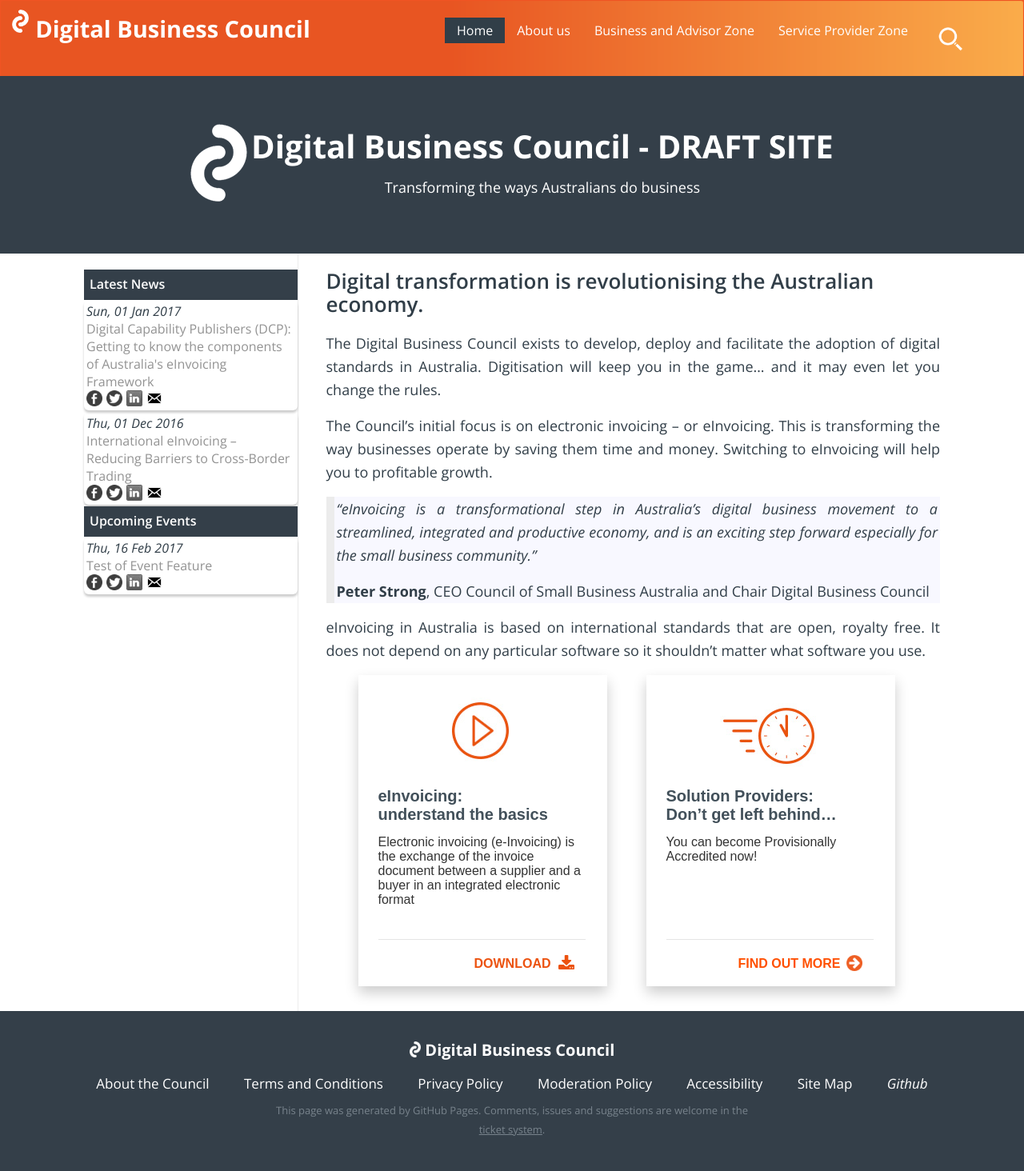
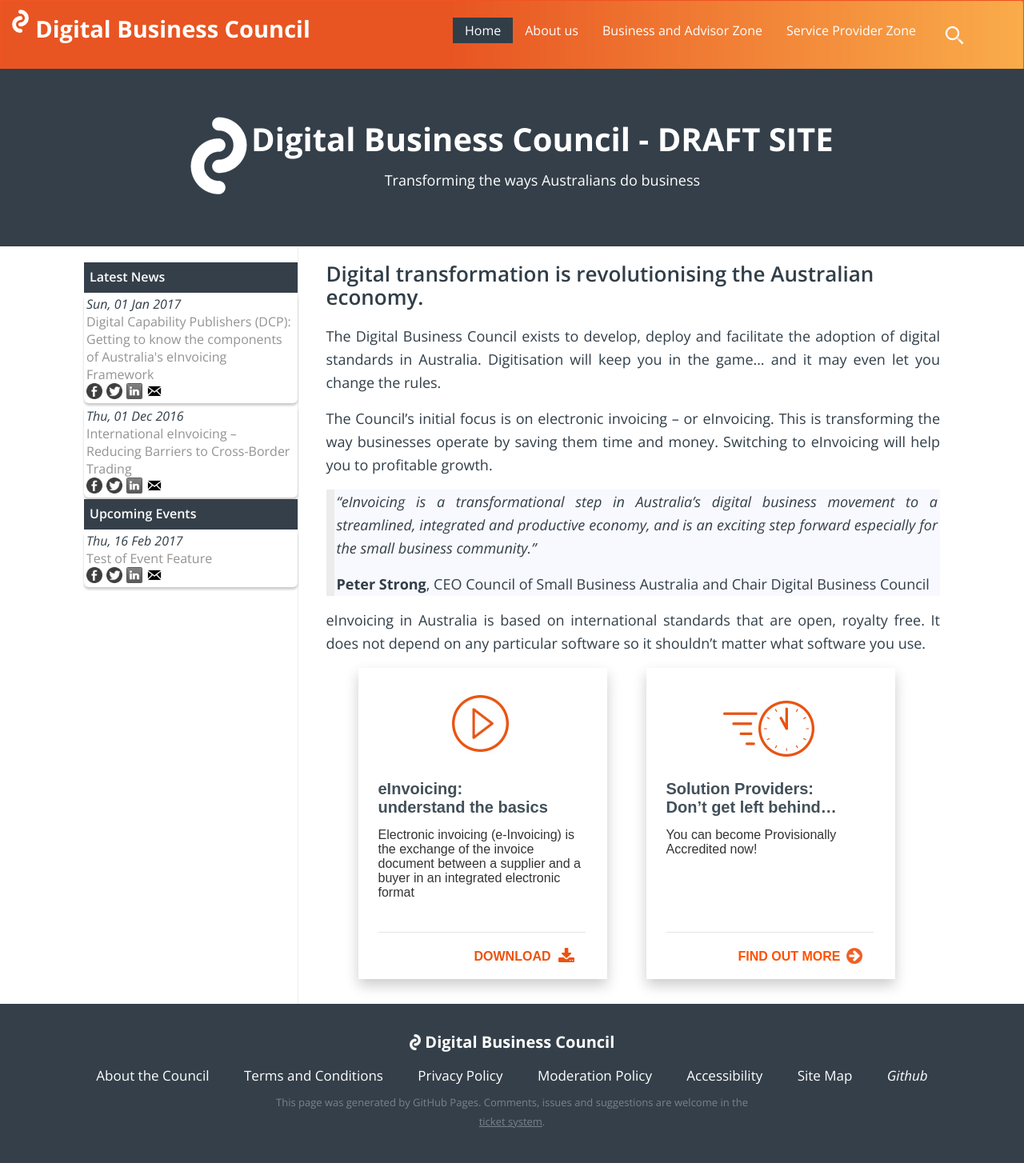
Before and after one commit to Digital-Business-Council/Digital-Business-Council.github.io, a Jekyll site: the page built from index.md, in a window 1280 px wide. Shown: the whole page at 80% size. Built offline with Jekyll 4.4.1, drawn with Linux system fonts in a browser that asks for light colours; our own code applies the rules of GitHub Pages for plain Markdown files.

Commit message:
Update header-menu.html

```diff
--- a/_includes/header-menu.html
+++ b/_includes/header-menu.html
@@ -35,6 +35,6 @@
             <a href="/join-the-community">Join the Community</a>
         </div>
     </li>
-    <li><a href="javascript:void(0)" id="searchIcon"><img src="{{ site.baseurl }}/images/search-icon.png" id="sIcon" class="sIcon" width="45px"/></a>
+    <li><a href="javascript:void(0)" id="searchIcon"><img src="{{ site.baseurl }}/images/search-icon.png" id="sIcon" class="sIcon" width="35px"/></a>
      <li>
 </ul>
```
